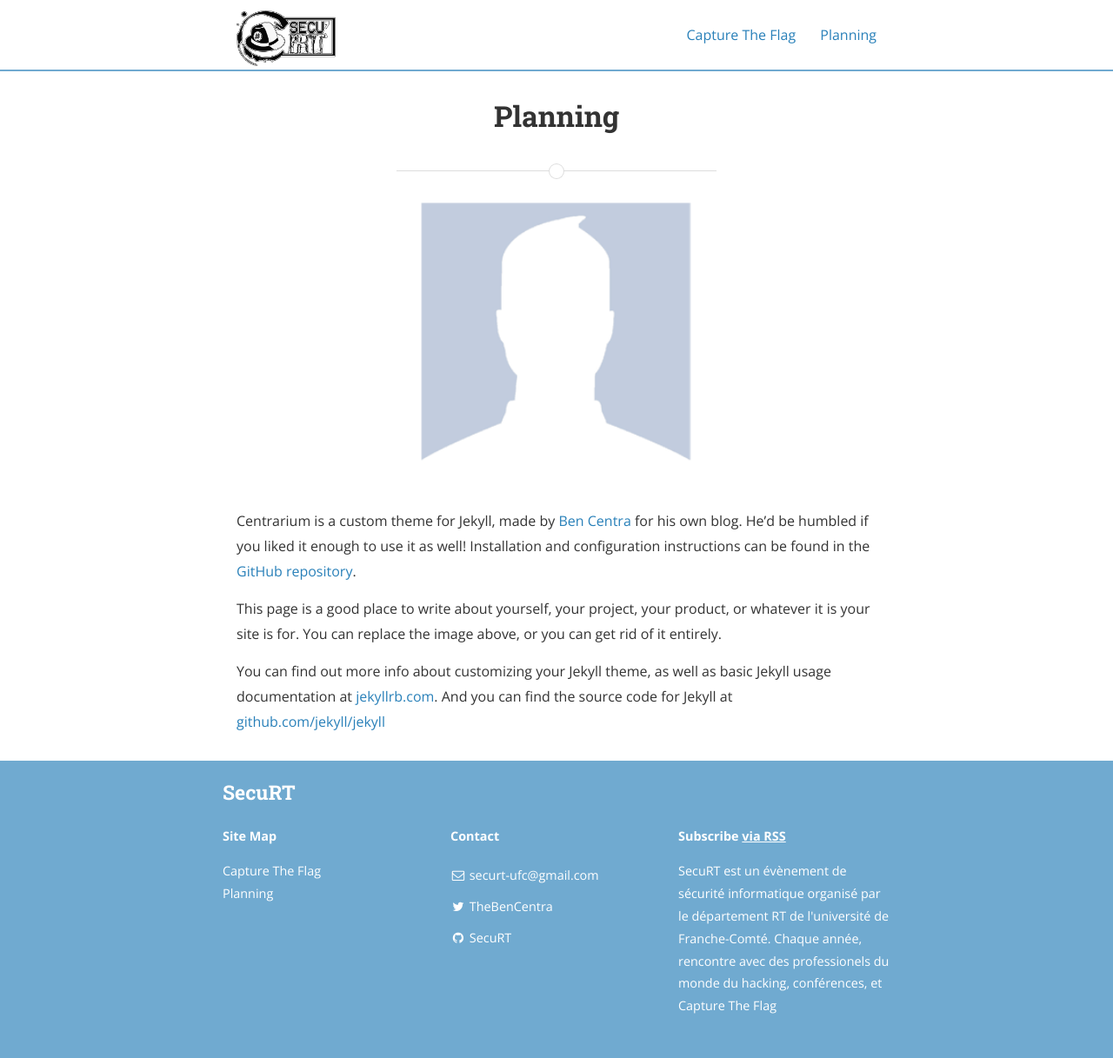
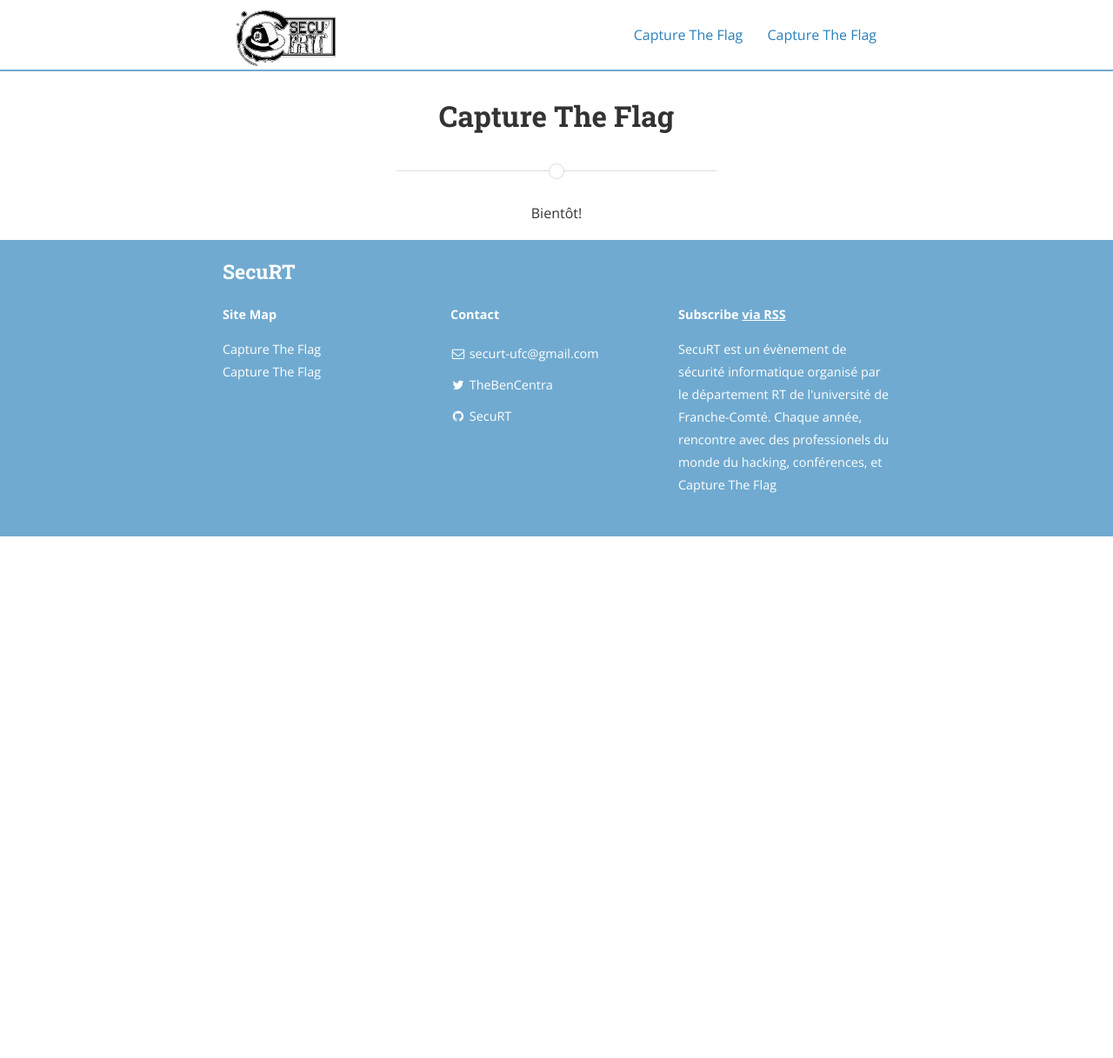
Before and after one commit to SecuRT/securt.github.io, a Jekyll site: the page built from planning.md, in a window 1280 px wide. Shown: the whole page at 87% size. Built offline with Jekyll 4.4.1, drawn with Linux system fonts in a browser that asks for light colours; nearby versions of some CDN libraries; a style sheet for code colours, icons or effects is not loaded; after the commit the page ends 900 px from its top, so only the background shows below that.

```diff
--- a/planning.md
+++ b/planning.md
@@ -1,17 +1,9 @@
 ---
 layout: page
-title: Planning
-permalink: /planning/
+title: Capture The Flag
+permalink: /ctf/
 ---
 
-<img src="{{ site.baseurl }}assets/profile-placeholder.gif" title="Profile Picture" class="profile">
-
-Centrarium is a custom theme for Jekyll, made by [Ben Centra][bencentra] for his own blog. He'd be humbled if you liked it enough to use it as well! Installation and configuration instructions can be found in the [GitHub repository](https://github.com/bencentra/centrarium).
-
-This page is a good place to write about yourself, your project, your product, or whatever it is your site is for. You can replace the image above, or you can get rid of it entirely.
-
-You can find out more info about customizing your Jekyll theme, as well as basic Jekyll usage documentation at [jekyllrb.com](http://jekyllrb.com/). And you can find the source code for Jekyll at [github.com/jekyll/jekyll](https://github.com/jekyll/jekyll)
-
-[centrarium]: https://github.com/bencentra/centrarium
-[bencentra]: http://bencentra.com
-[jekyll]: https://github.com/jekyll/jekyll
+<div style="text-align:center;">
+Bientôt!
+</div>
```
Also changed, not shown: ctf.md (+3 -11 lines), index.html (+14 -3 lines).
